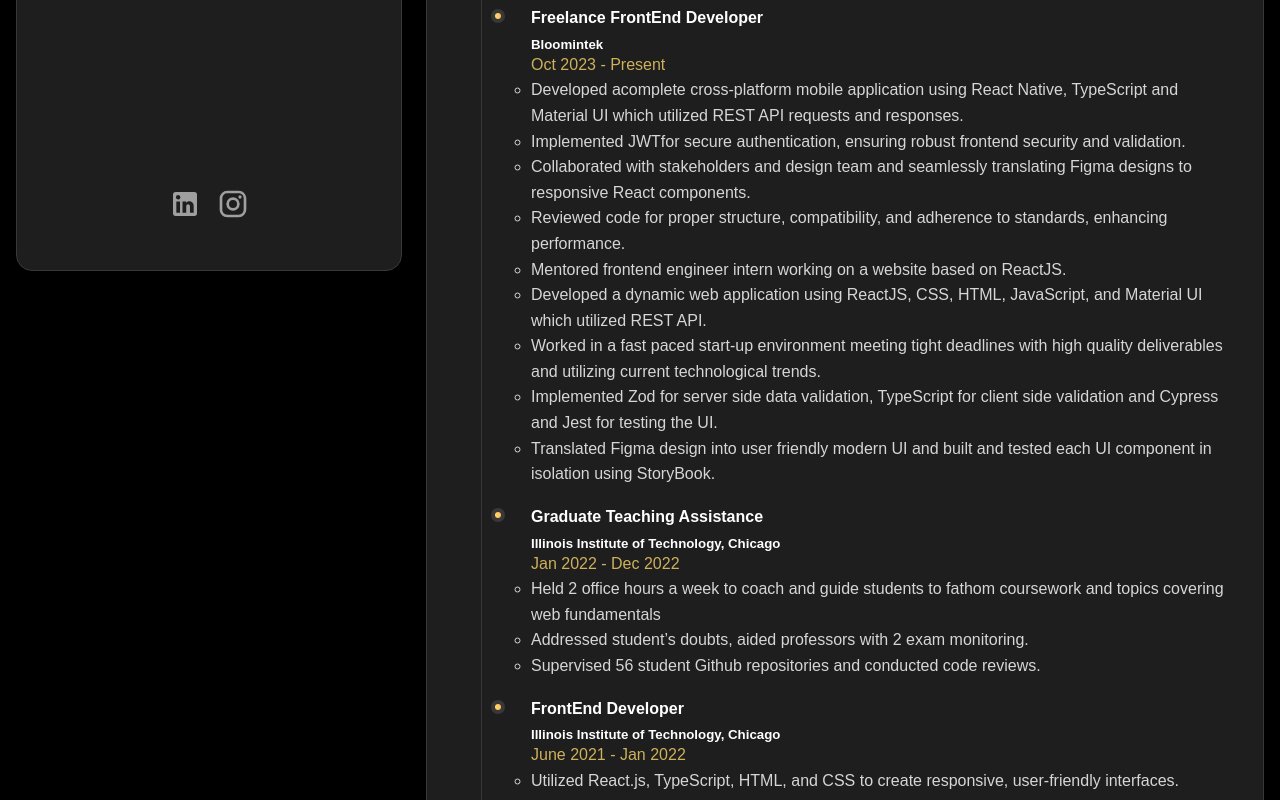
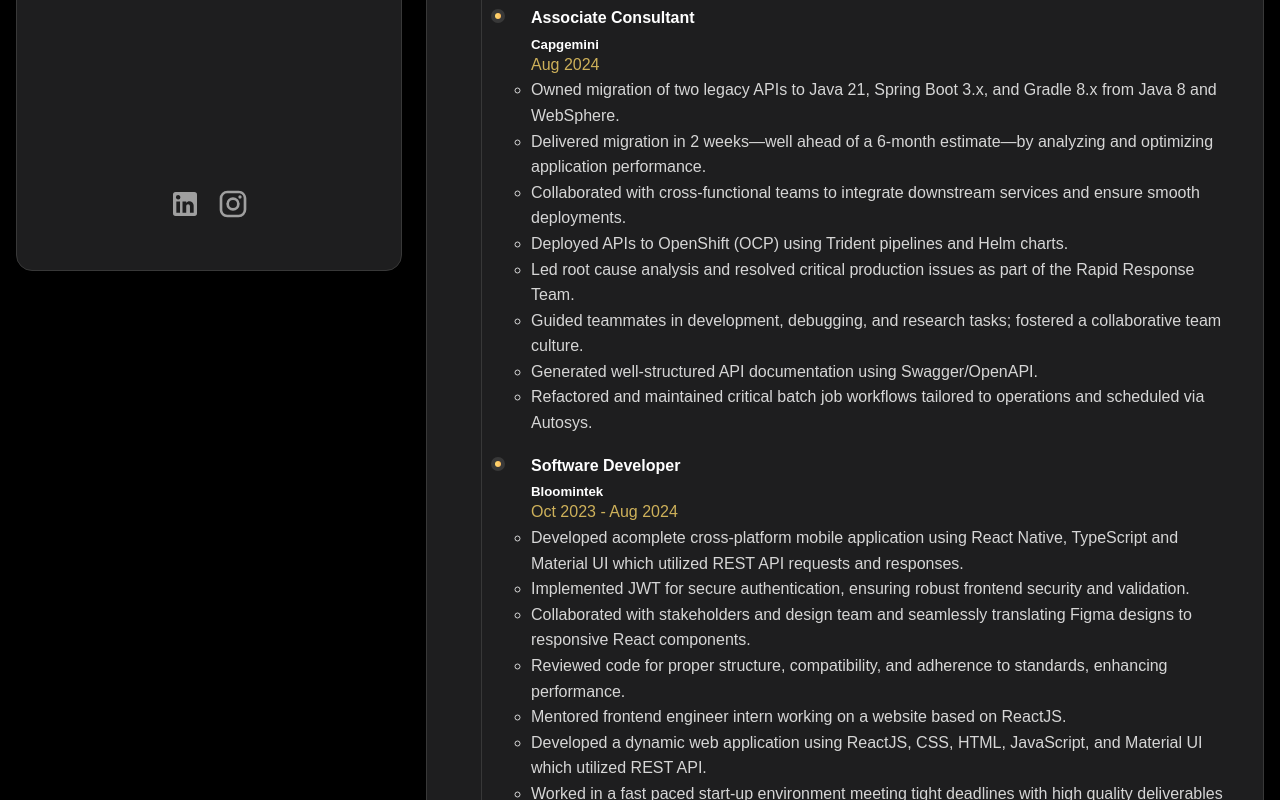
Before and after one commit to MFA21SCM03D/Portfolio, a React (Create React App) app: page /resume in a window 1280 px wide. Shown: the part 560-1360 px from the top of the page. Built offline with nearby package versions, Linux system fonts and the light colour scheme.

Commit message:
Update Resume.jsx
Added latest experience

```diff
--- a/src/pages/Resume/Resume.jsx
+++ b/src/pages/Resume/Resume.jsx
@@ -35,12 +35,27 @@
         </div>
           <ul className="resume_experience_detail">
             <li className="resume_experience_detail_item">
-              <h5 className='resume_experience_detail_item_title'>Freelance FrontEnd Developer</h5>
+              <h5 className='resume_experience_detail_item_title'>Associate Consultant</h5>
+              <h5 className="resume_experience_detail_item_subtitle">Capgemini</h5>
+              <span>Aug 2024</span>
+              <ul className='.resume_experience_detail_item_bullet'>
+                <li className='resume_experience_detail_item_bullet_point'>Owned migration of two legacy APIs to Java 21, Spring Boot 3.x, and Gradle 8.x from Java 8 and WebSphere.</li>
+                <li className='resume_experience_detail_item_bullet_point'>Delivered migration in 2 weeks—well ahead of a 6-month estimate—by analyzing and optimizing application performance.</li>
+                <li className='resume_experience_detail_item_bullet_point'>Collaborated with cross-functional teams to integrate downstream services and ensure smooth deployments.</li>
+                <li className='resume_experience_detail_item_bullet_point'>Deployed APIs to OpenShift (OCP) using Trident pipelines and Helm charts.</li>
+                <li className='resume_experience_detail_item_bullet_point'>Led root cause analysis and resolved critical production issues as part of the Rapid Response Team.</li>
+                <li className='resume_experience_detail_item_bullet_point'>Guided teammates in development, debugging, and research tasks; fostered a collaborative team culture.</li>
+                <li className='resume_experience_detail_item_bullet_point'>Generated well-structured API documentation using Swagger/OpenAPI.</li>
+                <li className='resume_experience_detail_item_bullet_point'>Refactored and maintained critical batch job workflows tailored to operations and scheduled via Autosys.</li>
+              </ul>
+            </li>
+            <li className="resume_experience_detail_item">
+              <h5 className='resume_experience_detail_item_title'>Software Developer</h5>
               <h5 className="resume_experience_detail_item_subtitle">Bloomintek</h5>
-              <span>Oct 2023 - Present</span>
+              <span>Oct 2023 - Aug 2024</span>
               <ul className='.resume_experience_detail_item_bullet'>
                 <li className='resume_experience_detail_item_bullet_point'>Developed acomplete cross-platform mobile application using React Native, TypeScript and Material UI which utilized REST API requests and responses.</li>
-                <li className='resume_experience_detail_item_bullet_point'>Implemented JWTfor secure authentication, ensuring robust frontend security and validation.</li>
+                <li className='resume_experience_detail_item_bullet_point'>Implemented JWT for secure authentication, ensuring robust frontend security and validation.</li>
                 <li className='resume_experience_detail_item_bullet_point'>Collaborated with stakeholders and design team and seamlessly translating Figma designs to responsive React components.</li>
                 <li className='resume_experience_detail_item_bullet_point'>Reviewed code for proper structure, compatibility, and adherence to standards, enhancing performance.</li>
                 <li className='resume_experience_detail_item_bullet_point'>Mentored frontend engineer intern working on a website based on ReactJS.</li>
```
